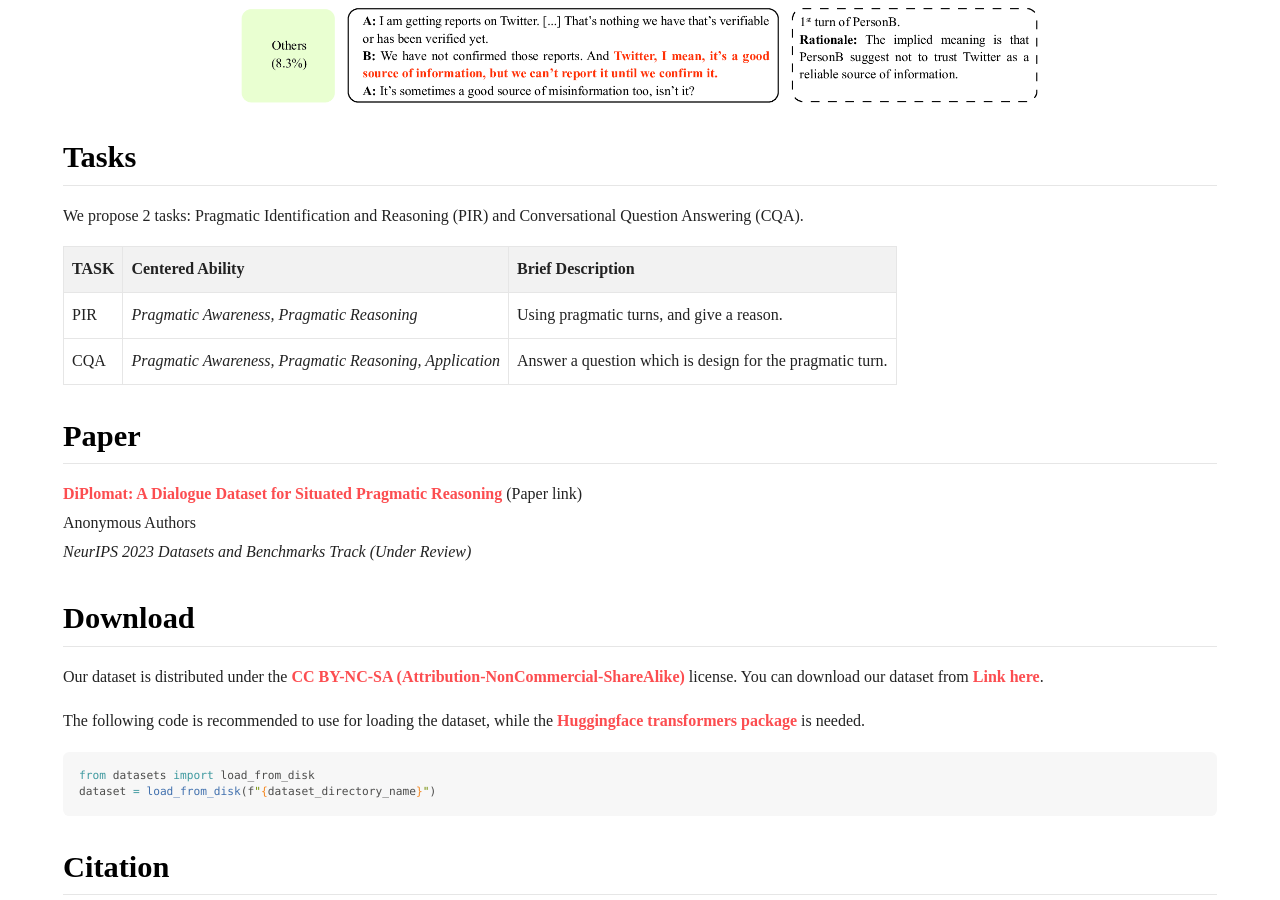
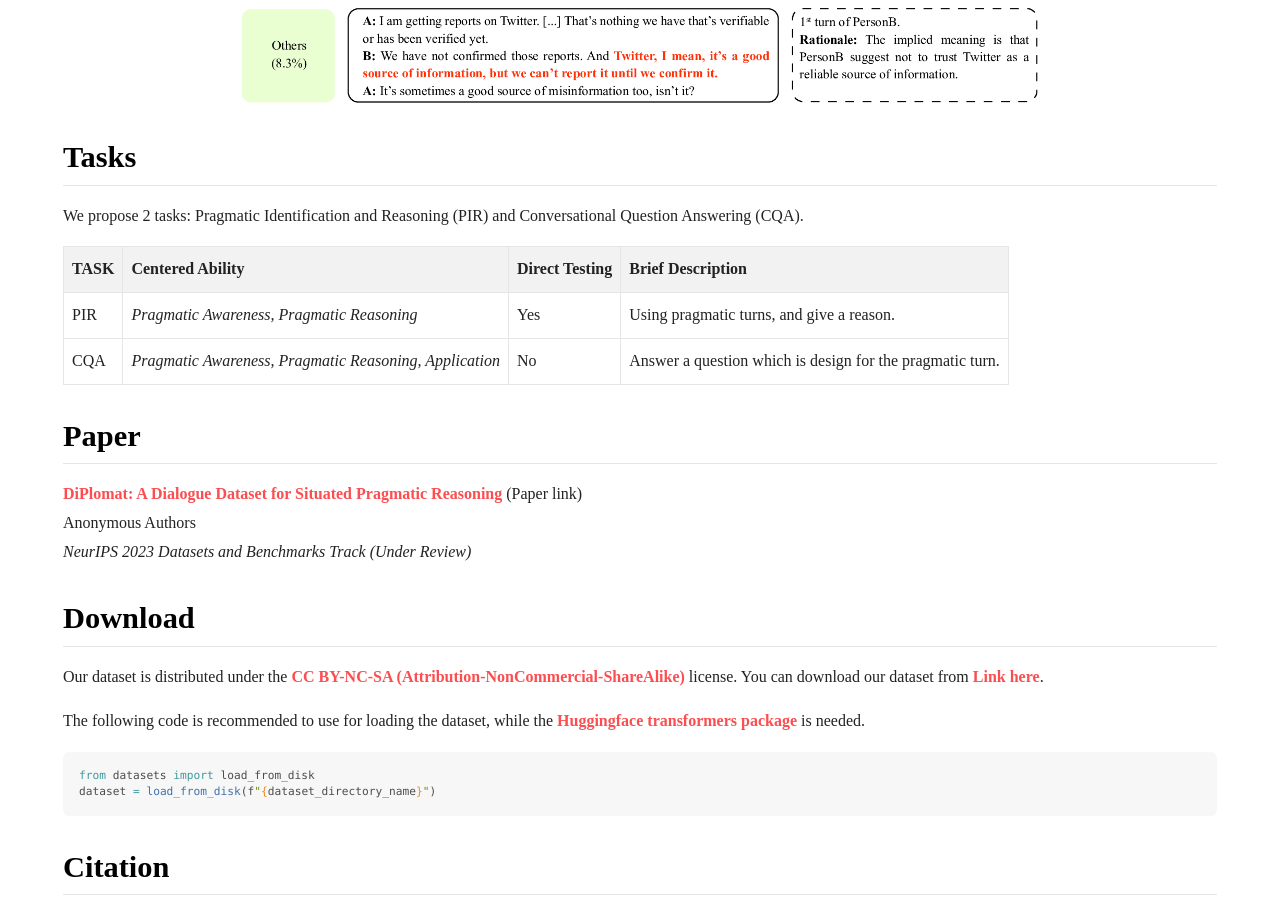
Before and after one commit to diplomat-dataset/diplomat-dataset.github.io, a Jekyll site: the page built from index.md, in a window 1280 px wide and 900 px high, scrolled down 1502 px. Built offline with Jekyll 4.4.1, drawn with Linux system fonts in a browser that asks for light colours.

Commit message:
Update index.md

```diff
--- a/index.md
+++ b/index.md
@@ -34,10 +34,10 @@ The **Diplomat** dataset owns 4,177 data and covers a vocabulary of 48,900 words
 ## Tasks
 We propose 2 tasks: Pragmatic Identification and Reasoning (PIR) and Conversational Question Answering (CQA). <be>
 
-|**TASK** | **Centered Ability**| **Brief Description**|
-|   ---     |   ---     | --- |
-|     PIR    | *Pragmatic Awareness, Pragmatic Reasoning*           | Using pragmatic turns, and give a reason. |
-| CQA | *Pragmatic Awareness, Pragmatic Reasoning, Application* | Answer a question which is design for the pragmatic turn.|
+|**TASK** | **Centered Ability**| **Direct Testing** | **Brief Description**|
+|   ---     |   ---     | --- | --- |
+|     PIR    | *Pragmatic Awareness, Pragmatic Reasoning*     | Yes      | Using pragmatic turns, and give a reason. |
+| CQA | *Pragmatic Awareness, Pragmatic Reasoning, Application* | No | Answer a question which is design for the pragmatic turn.|
 
 ## Paper
 
```
